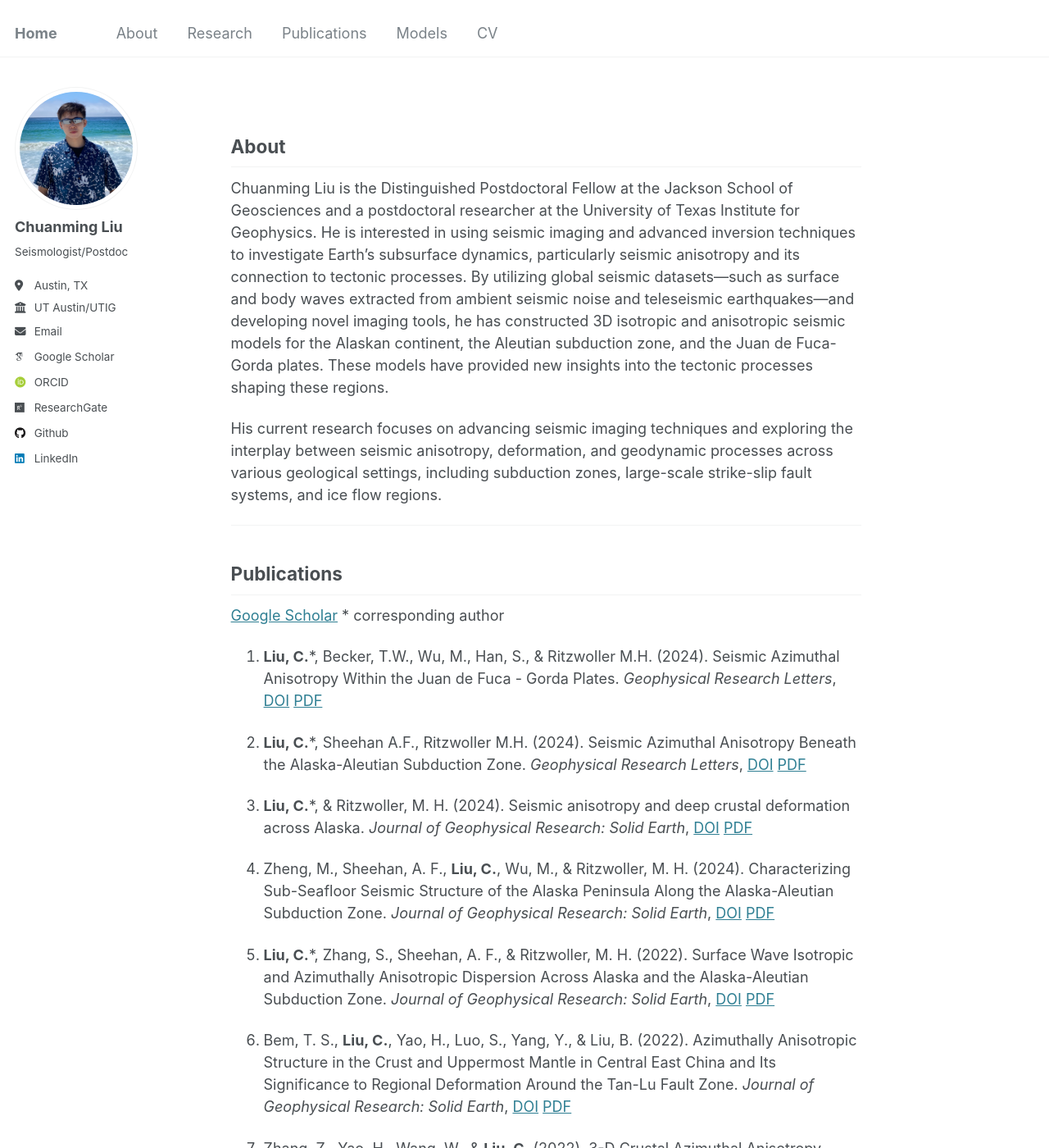
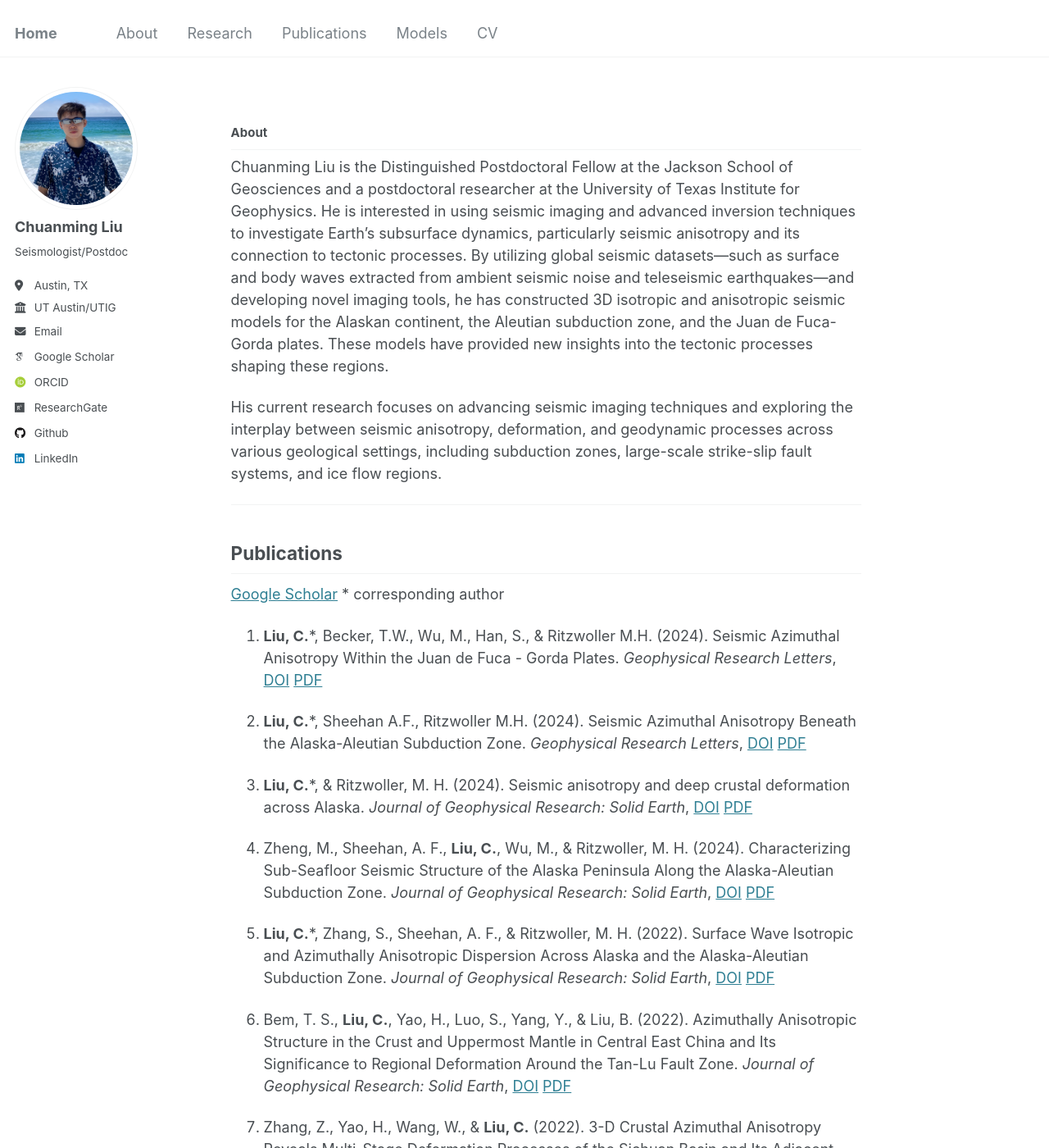
Before and after one commit to Chuanming-Liu/Chuanming-Liu.github.io, a Jekyll site: the page built from _pages/about.md, in a window 1280 px wide and 1400 px high. Shown: the whole window at 82% size. Built offline with Jekyll 4.4.1, drawn with Linux system fonts in a browser that asks for light colours; some web fonts are replaced.

Commit message:
Adjusted font size for About section

```diff
--- a/assets/css/main.scss
+++ b/assets/css/main.scss
@@ -48,3 +48,13 @@
     border-radius: 50%;  /* Make it circular */
     object-fit: cover;
   }
+
+// /* Increase Font Size for About Section */
+// h2 {
+//   font-size: 28px; /* Adjust as needed */
+// }
+
+#about {
+  font-size: 15px; /* Adjust paragraph text size */
+  line-height: 1.6; /* Improve readability */
+}
```
